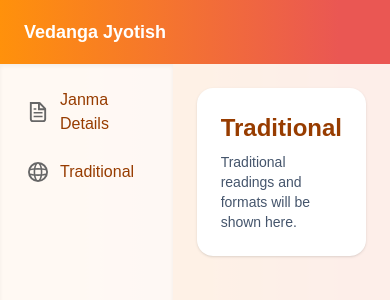
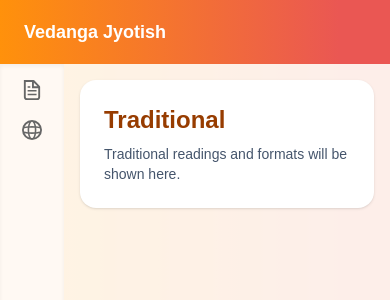
Before and after one commit to mhnpd-org/nepal-jyotish, a Next.js app: page /astro/traditional in a window 390 px wide. Shown: the top 300 px of the page. Built offline with nearby package versions, Linux system fonts and the light colour scheme.

Commit message:
feat: enhance AstroLayout with responsive sidebar and add AstroIndex for redirection to Janma Details

```diff
--- a/src/app/astro/layout.tsx
+++ b/src/app/astro/layout.tsx
@@ -10,21 +10,22 @@ export default function AstroLayout({ children }: { children: React.ReactNode })
       </header>
 
       <div className="flex flex-1">
-        <aside className="w-64 bg-white/95 shadow-inner p-4">
-          <nav className="space-y-2">
-            <Link href="/astro/janma" className="flex items-center gap-3 px-3 py-2 rounded hover:bg-amber-50">
+        {/* Responsive sidebar: icon-only on small screens, full on md+ */}
+        <aside className="w-16 md:w-64 bg-white/95 shadow-inner p-2 md:p-4">
+          <nav className="space-y-1 md:space-y-2 flex flex-col items-center md:items-start">
+            <Link href="/astro/janma" title="Janma Details" className="flex items-center gap-3 md:gap-3 px-2 md:px-3 py-2 rounded hover:bg-amber-50 w-full justify-center md:justify-start">
               <Image src="/file.svg" alt="Janma" width={20} height={20} className="h-5 w-5" />
-              <span className="text-amber-800 font-medium">Janma Details</span>
+              <span className="hidden md:inline text-amber-800 font-medium">Janma Details</span>
             </Link>
 
-            <Link href="/astro/traditional" className="flex items-center gap-3 px-3 py-2 rounded hover:bg-amber-50">
+            <Link href="/astro/traditional" title="Traditional" className="flex items-center gap-3 md:gap-3 px-2 md:px-3 py-2 rounded hover:bg-amber-50 w-full justify-center md:justify-start">
               <Image src="/globe.svg" alt="Traditional" width={20} height={20} className="h-5 w-5" />
-              <span className="text-amber-800 font-medium">Traditional</span>
+              <span className="hidden md:inline text-amber-800 font-medium">Traditional</span>
             </Link>
           </nav>
         </aside>
 
-        <main className="flex-1 p-6 bg-[rgba(255,255,250,0.9)]">
+        <main className="flex-1 p-4 md:p-6 bg-[rgba(255,255,250,0.9)]">
           {children}
         </main>
       </div>
--- /dev/null
+++ b/src/app/astro/page.tsx
@@ -0,0 +1,6 @@
+import { redirect } from 'next/navigation';
+
+export default function AstroIndex() {
+  // Server-side redirect to the Janma Details page
+  redirect('/astro/janma');
+}
```
